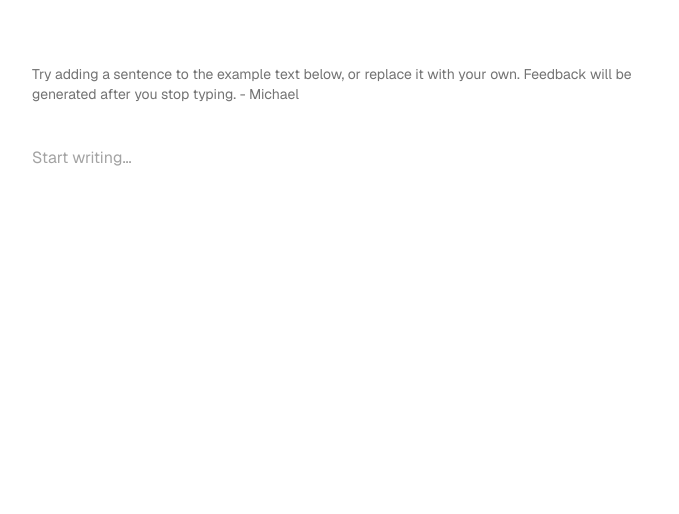
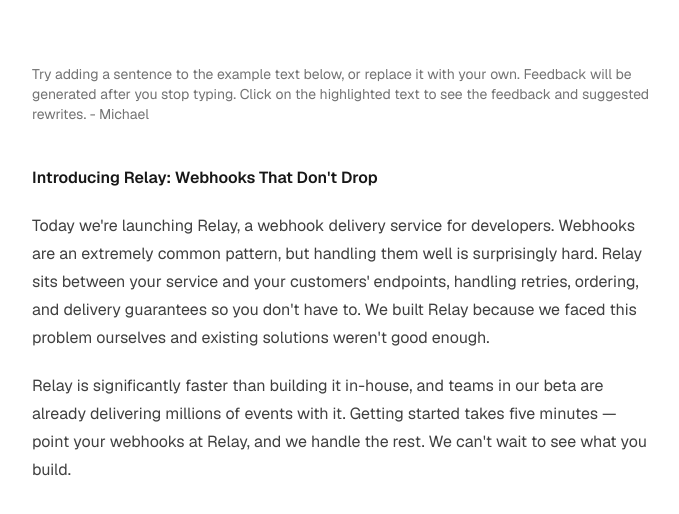
Before and after one commit to MichaelMilstead/redline, a Next.js app: page / in a window 1280 px wide. Shown: the top 514 px of the page, without its empty margins (296-975 px from the left). Built offline with nearby package versions, Linux system fonts and the light colour scheme.

Commit message:
add example text

```diff
--- a/src/app/layout.tsx
+++ b/src/app/layout.tsx
@@ -13,8 +13,8 @@
 });
 
 export const metadata: Metadata = {
-  title: "Create Next App",
-  description: "Generated by create next app",
+  title: "writer",
+  description: "AI assisted writing",
 };
 
 export default function RootLayout({
--- a/src/app/page.tsx
+++ b/src/app/page.tsx
@@ -6,7 +6,8 @@
       <div className="mx-auto max-w-2xl px-6 py-16">
         <div className="mb-10 space-y-3 text-sm text-neutral-500">
           <p>
-            Try adding a sentence to the example text below, or replace it with your own. Feedback will be generated after you stop typing. - Michael
+            Try adding a sentence to the example text below, or replace it with your own. Feedback will be generated after you stop typing.
+            Click on the highlighted text to see the feedback and suggested rewrites. - Michael
           </p>
         </div>
 
--- a/src/components/editor.tsx
+++ b/src/components/editor.tsx
@@ -14,6 +14,12 @@
 
 type Pinned = { item: FeedbackItem; top: number; left: number };
 
+const EXAMPLE_TEXT = `
+<p><strong>Introducing Relay: Webhooks That Don't Drop</strong></p>
+<p>Today we're launching Relay, a webhook delivery service for developers. Webhooks are an extremely common pattern, but handling them well is surprisingly hard. Relay sits between your service and your customers' endpoints, handling retries, ordering, and delivery guarantees so you don't have to. We built Relay because we faced this problem ourselves and existing solutions weren't good enough.</p>
+<p>Relay is significantly faster than building it in-house, and teams in our beta are already delivering millions of events with it. Getting started takes five minutes — point your webhooks at Relay, and we handle the rest. We can't wait to see what you build.</p>
+`;
+
 export default function Editor() {
   const editor = useEditor({
     extensions: [
@@ -21,7 +27,7 @@
       Placeholder.configure({ placeholder: "Start writing…" }),
       Feedback,
     ],
-    content: "",
+    content: EXAMPLE_TEXT,
     immediatelyRender: false,
     editorProps: {
       attributes: {
```
Also changed, not shown: src/app/icon.svg (added).
